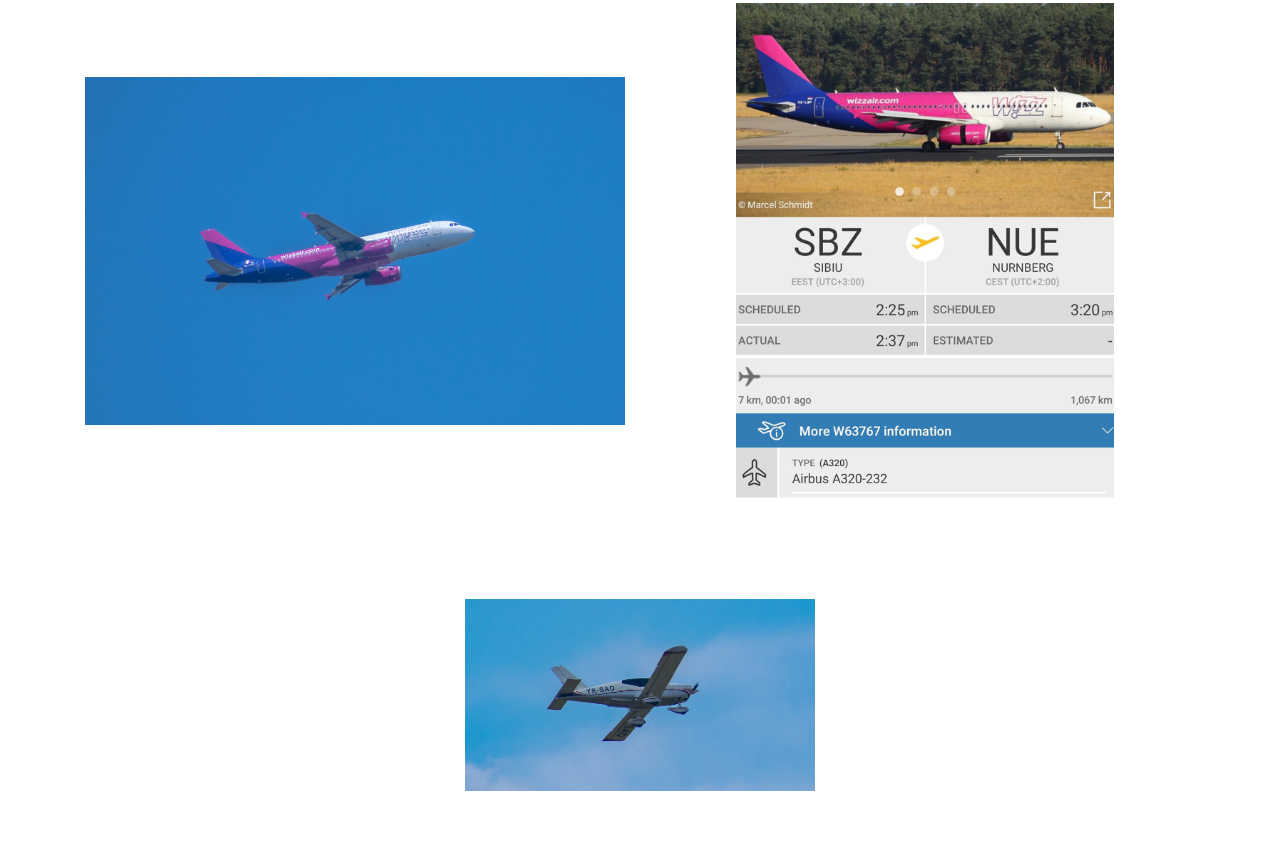
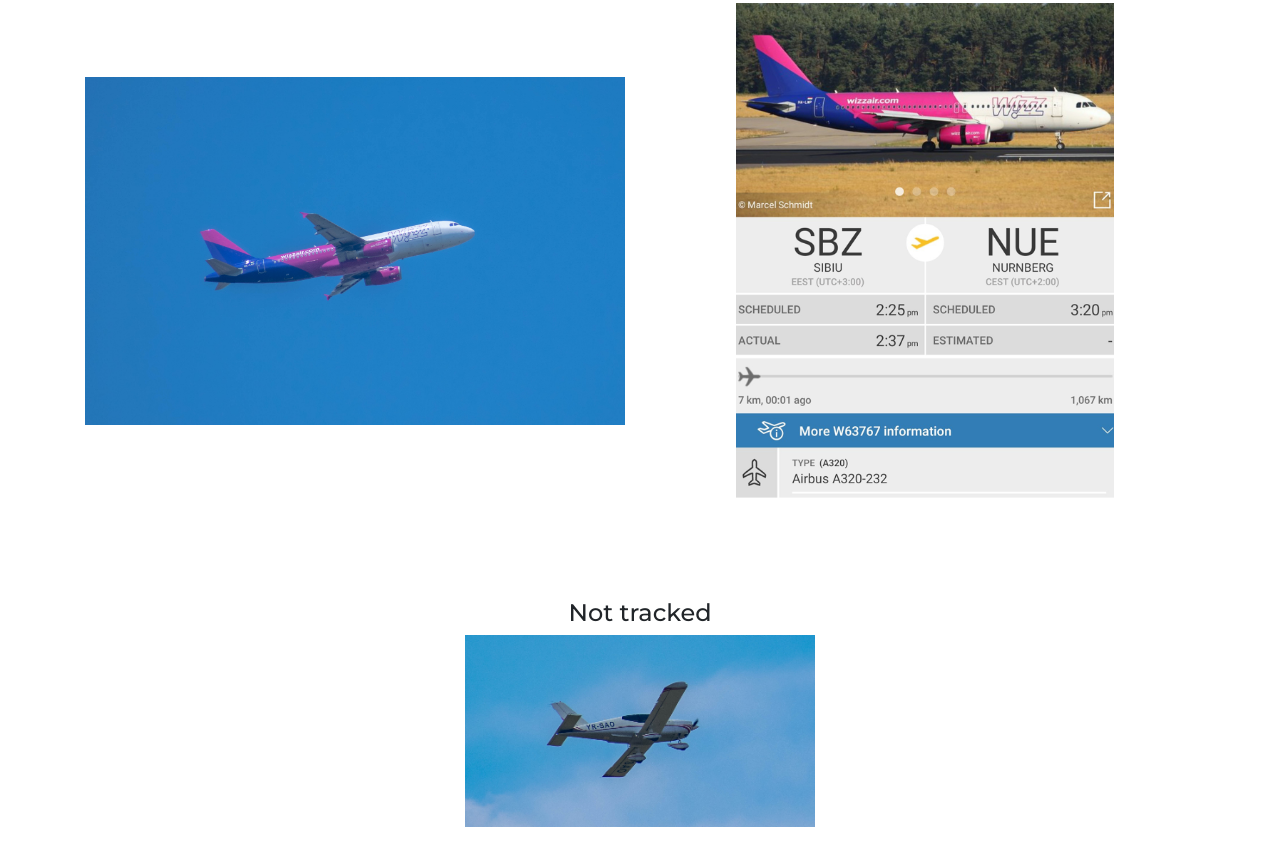
Before and after one commit to popentiu/spot, a plain HTML site: page index.html in a window 1280 px wide. Shown: the part 5287-6152 px from the top of the page. Drawn offline with nearby package versions, Linux system fonts and the light colour scheme.

Commit message:
Update index.html

```diff
--- a/index.html
+++ b/index.html
@@ -161,6 +161,10 @@
 
     </div>
 
+    <h4 class="text-center">Not tracked</h4>
+
+
+
         <div class="row">
 
             <div class="col-md-4 " >  </div>
```
